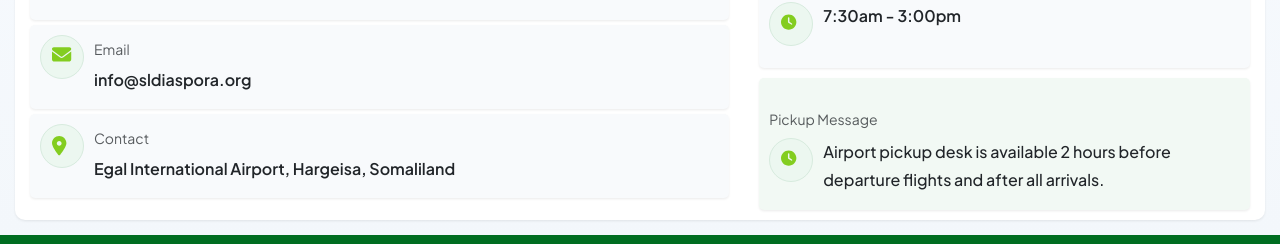
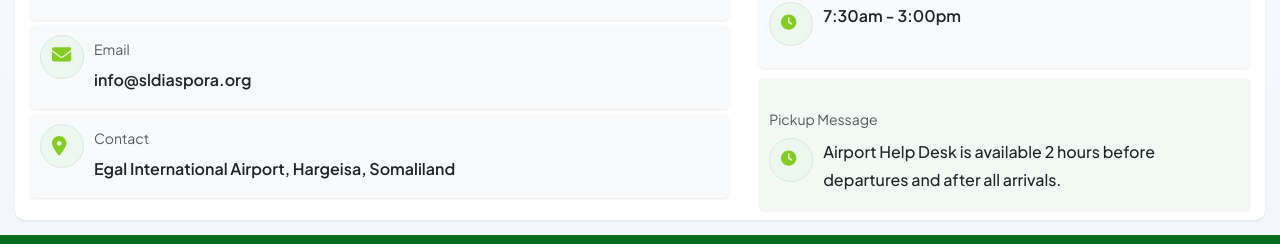
Before and after one commit to janogale/sldiaspora, a Next.js app: page /contact in a window 1280 px wide. Shown: the part 1840-2084 px from the top of the page. Built offline with nearby package versions, Linux system fonts and the light colour scheme.

Commit message:
update help desk changes

```diff
--- a/app/components/helpDesk.tsx
+++ b/app/components/helpDesk.tsx
@@ -26,12 +26,12 @@ const deskTabs: DeskContent[] = [
     },
     officeHours: "7:30am - 3:00pm",
     pickupMessage:
-      "Airport pickup desk is available 2 hours before departure flights and after all arrivals.",
+      "Airport Help Desk is available 2 hours before departures and after all arrivals.",
   },
   {
     id: "nav-ministry",
     title: "Ministry",
-    phone: { href: "tel:252637777000", value: "+252 63 7777000" },
+    phone: { href: "tel:252638880240", value: "+252 63 8880240" },
     email: { href: "mailto:diaspora.mofa@sldgov.org", value: "diaspora.mofa@sldgov.org" },
     location: {
       href: "https://maps.app.goo.gl/qo96x3AZEVEfdxSX8",
```
